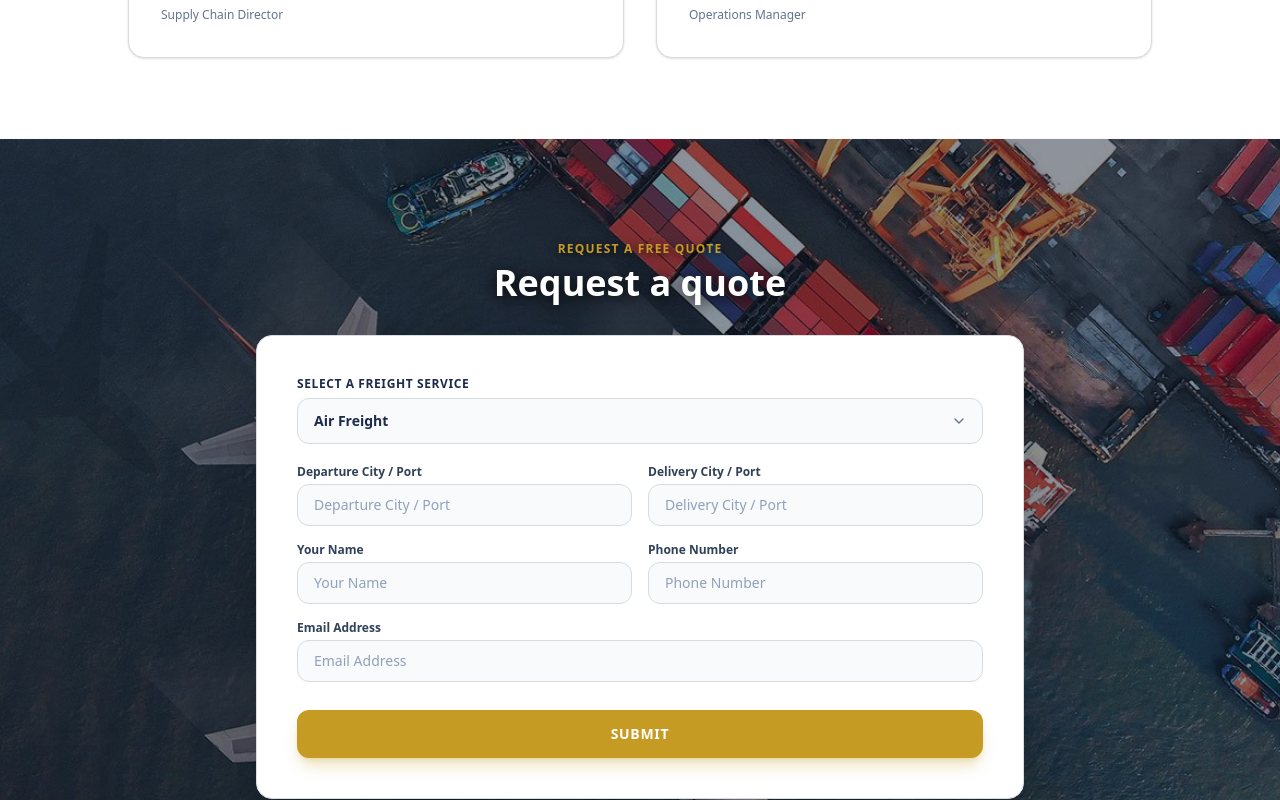
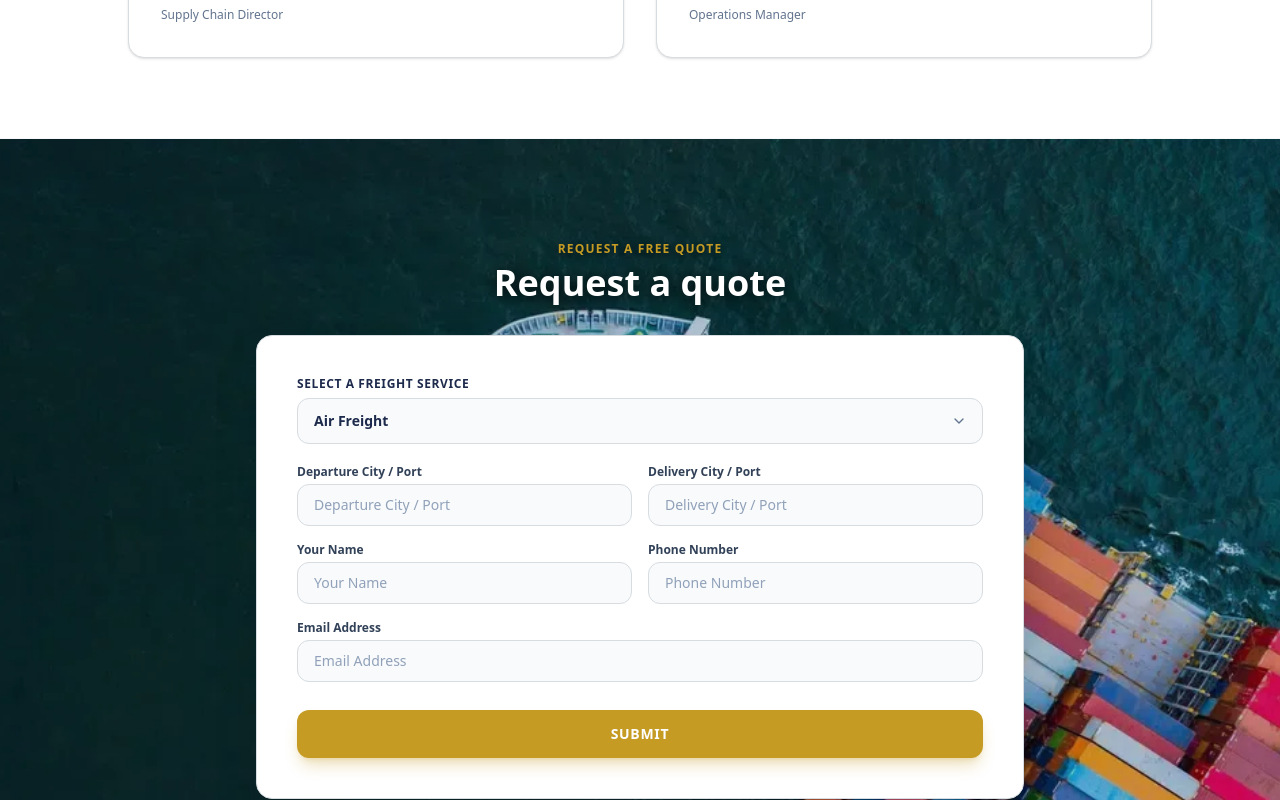
Before and after one commit to TechSolutionor98/steadfastshippinglines, a Next.js app: page / in a window 1280 px wide. Shown: the part 5600-6400 px from the top of the page. Built offline with nearby package versions, Linux system fonts and the light colour scheme; no server answers; the database is empty.

Commit message:
Update Request a Quote section background to newly uploaded container ship aerial image

```diff
--- a/src/Components/Home/HomePage.jsx
+++ b/src/Components/Home/HomePage.jsx
@@ -657,9 +657,9 @@ export default function HomePage({ cmsContent }) {
         {/* Background Image across the entire section */}
         <div
           className="absolute inset-0 bg-cover bg-center bg-no-repeat"
-          style={{ backgroundImage: `url('/images/home/quote-banner.jpg')` }}
+          style={{ backgroundImage: `url('/images/home/quote-banner.webp')` }}
         />
-        <div className="absolute inset-0 bg-[#0A1224]/45" />
+        <div className="absolute inset-0 bg-[#0A1224]/20" />
 
         <div className="relative z-10 max-w-3xl mx-auto">
           {/* Section Header */}
```
Also changed, not shown: public/images/home/quote-banner.jpg, public/images/home/quote-banner.webp (added).
